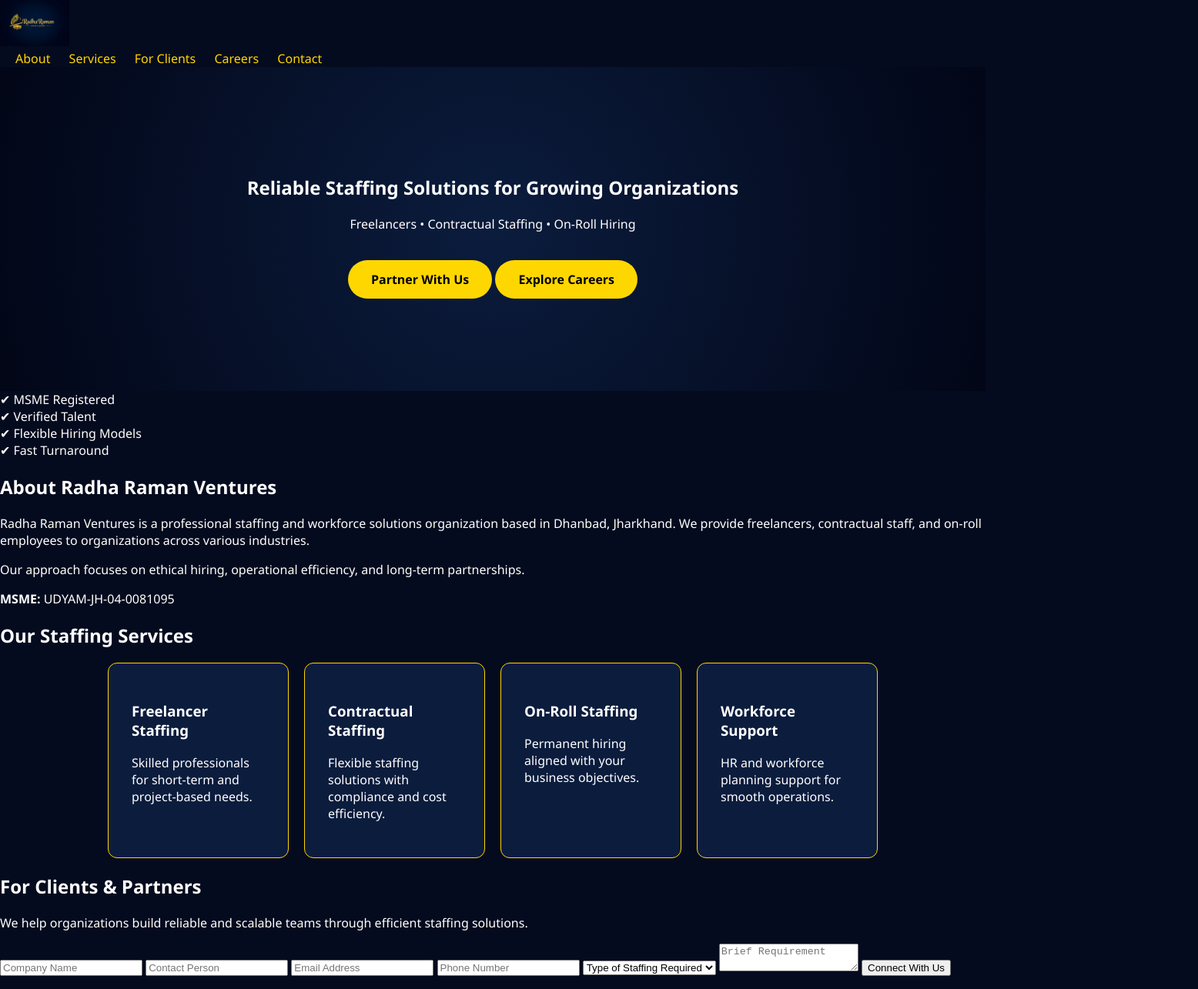
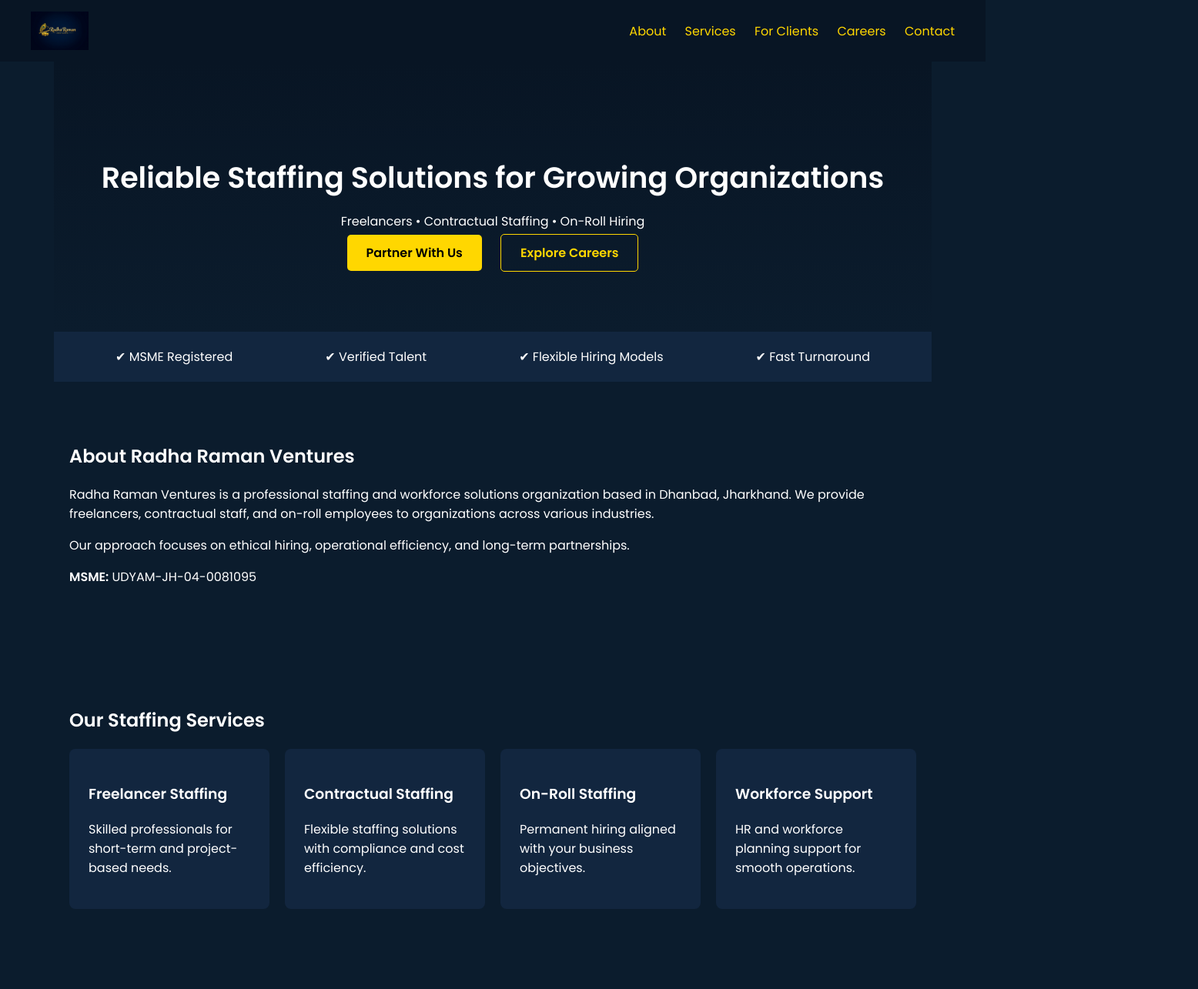
Before and after one commit to iknowavisingh-lab/radharamanventures, a plain HTML site: page index.html in a window 1280 px wide. Shown: the top 1285 px of the page at 77% size, 1556 px wide, since content can reach past the window. Drawn offline with Linux system fonts and the light colour scheme.

Commit message:
Update styles for body, navbar, and buttons

```diff
--- a/style.css
+++ b/style.css
@@ -1,20 +1,20 @@
 body {
   margin: 0;
-  font-family: 'Segoe UI', sans-serif;
-  background: #050b1e;
-  color: #fff;
+  font-family: 'Poppins', sans-serif;
+  background: #0b1c2d;
+  color: #ffffff;
 }
 
-.navbar {
+header {
   display: flex;
   justify-content: space-between;
   align-items: center;
-  padding: 15px 50px;
-  background: #020617;
+  padding: 15px 40px;
+  background: #081524;
 }
 
 .logo {
-  height: 60px;
+  height: 50px;
 }
 
 nav a {
@@ -25,69 +25,85 @@
 }
 
 .hero {
-  padding: 120px 20px;
+  padding: 90px 20px;
   text-align: center;
-  background: radial-gradient(circle, #0b1c3d, #020617);
+  background: linear-gradient(#081524, #0b1c2d);
 }
 
-.hero.small {
-  padding: 80px 20px;
+.hero h1 {
+  font-size: 38px;
+  margin-bottom: 10px;
 }
 
-.btn {
+.cta .btn {
   background: gold;
   color: #000;
-  padding: 14px 30px;
-  border-radius: 30px;
+  padding: 12px 25px;
+  margin: 10px;
   text-decoration: none;
-  display: inline-block;
-  margin-top: 20px;
-  font-weight: bold;
+  border-radius: 5px;
+  font-weight: 600;
 }
 
-.section {
-  padding: 80px 20px;
-  text-align: center;
+.btn.outline {
+  background: transparent;
+  border: 1px solid gold;
+  color: gold;
 }
 
-.section.dark {
-  background: #020617;
+.trust {
+  display: flex;
+  justify-content: space-around;
+  background: #12263f;
+  padding: 20px;
+  font-weight: 500;
+  flex-wrap: wrap;
+}
+
+section {
+  padding: 60px 20px;
+  max-width: 1100px;
+  margin: auto;
 }
 
 .cards {
   display: grid;
   grid-template-columns: repeat(auto-fit, minmax(220px, 1fr));
   gap: 20px;
-  max-width: 1000px;
-  margin: auto;
 }
 
 .card {
-  background: #0b1c3d;
-  padding: 30px;
-  border-radius: 12px;
-  border: 1px solid gold;
+  background: #12263f;
+  padding: 25px;
+  border-radius: 8px;
 }
 
-.career-form {
-  max-width: 500px;
-  margin: auto;
-  display: flex;
-  flex-direction: column;
+form input,
+form select,
+form textarea,
+form button {
+  width: 100%;
+  margin: 10px 0;
+  padding: 12px;
+  border-radius: 5px;
+  border: none;
+  font-family: inherit;
 }
 
-.career-form input,
-.career-form select,
-.career-form textarea {
-  padding: 14px;
-  margin-bottom: 15px;
-  border-radius: 8px;
-  border: none;
+form button {
+  background: gold;
+  font-weight: 600;
+  cursor: pointer;
 }
 
-footer {
+/* FOOTER */
+.site-footer {
+  background: #081524;
   text-align: center;
-  padding: 20px;
-  background: #020617;
-  color: #aaa;
+  padding: 30px 20px;
 }
+
+.footer-logo {
+  height: 45px;
+  margin-bottom: 10px;
+}
```
